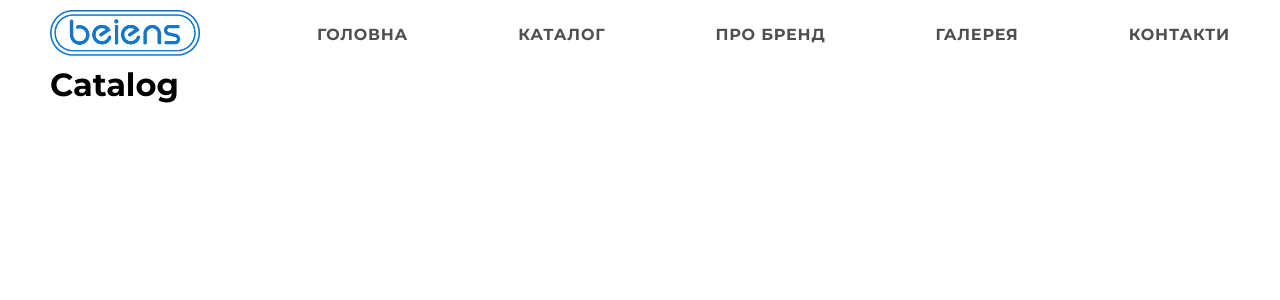
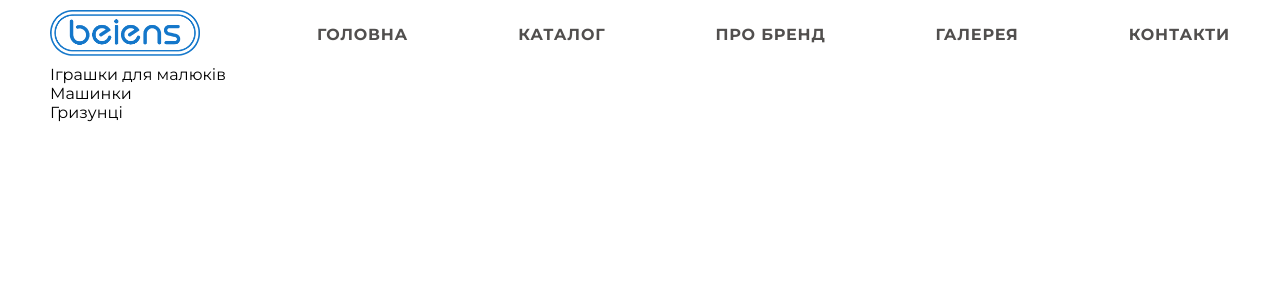
Before and after one commit to AndreyMandybura/beiens-project, a Next.js app: page /catalog in a window 1280 px wide. Shown: the top 300 px of the page. Built offline with nearby package versions, Linux system fonts and the light colour scheme.

Commit message:
Navigation for Catalog Page

```diff
--- /dev/null
+++ b/ProductsCatalogData.json
@@ -0,0 +1,82 @@
+{
+    "categories": [
+        {
+            "id": "1001",
+            "name": "Іграшки для малюків"
+        },
+        {
+            "id": "1002",
+            "name": "Машинки"
+        },
+        {
+            "id": "1003",
+            "name": "Гризунці"
+        }
+    ],
+    "products": [
+    {
+        "id": "1",
+        "available": "true",
+        "categoryId": "1001",
+        "price": "25 UAH",
+        "name": "Погремушка-грызунец Beiens музыкальная Пчелка (B204pink)",
+        "description": "Играть со своим малышом и видеть на его лице улыбку – истинное удовольствие для родителей. В этом Вам поможет веселая музыкальная Пчелка от Baiens. Эта погремушка выполнена из качественных материалов и отлично ложится в руку. Нажатием на кнопку можно запустить приятные мелодии, а также услышать разнообразные звуки животных. У основания игрушки находится прозрачный отсек, благодаря которому, малыш сможет наблюдать как пересыпаются разноцветные шарики и мигает разными цветами подсветка. На голове пчелки расположены усики с бубенцами и, крутя погремушку в руке, они будут ударяться и издавать звуки барабана. Также на голове есть силиконовые антеннки, которые можно безопасно погрызть в период прорезывания зубов. Музыкальная Пчелка от Baiens с легкостью привлечет внимание малыша, научит его реагировать на звуки и концентрировать взгляд. Она может стать отличной первой игрушкой для Вашего ребенка, а также, благодаря красочной упаковке, великолепным подарком. Бренд Beiens специализируется на производстве товаров, которые помогут молодым родителям дать современное воспитание своим малышам. Компания использует только высококачественные материалы и передовые методы производства, чтобы как можно больше мам останавливали свой выбор на их товарах."
+    },
+    {
+        "id": "2",
+        "available": "true",
+        "categoryId": "1001",
+        "price": "25 UAH",
+        "name": "Погремушка-грызунец Beiens музыкальная Пчелка (B204blue)",
+        "description": "Играть со своим малышом и видеть на его лице улыбку – истинное удовольствие для родителей. В этом Вам поможет веселая музыкальная Пчелка от Baiens. Эта погремушка выполнена из качественных материалов и отлично ложится в руку. Нажатием на кнопку можно запустить приятные мелодии, а также услышать разнообразные звуки животных. У основания игрушки находится прозрачный отсек, благодаря которому, малыш сможет наблюдать как пересыпаются разноцветные шарики и мигает разными цветами подсветка. На голове пчелки расположены усики с бубенцами и, крутя погремушку в руке, они будут ударяться и издавать звуки барабана. Также на голове есть силиконовые антеннки, которые можно безопасно погрызть в период прорезывания зубов. Музыкальная Пчелка от Baiens с легкостью привлечет внимание малыша, научит его реагировать на звуки и концентрировать взгляд. Она может стать отличной первой игрушкой для Вашего ребенка, а также, благодаря красочной упаковке, великолепным подарком. Бренд Beiens специализируется на производстве товаров, которые помогут молодым родителям дать современное воспитание своим малышам. Компания использует только высококачественные материалы и передовые методы производства, чтобы как можно больше мам останавливали свой выбор на их товарах."
+    },
+    {
+        "id": "3",
+        "available": "true",
+        "categoryId": "1002",
+        "price": "25 UAH",
+        "name": "Машинки",
+        "description": "Машинки"
+    },
+    {
+        "id": "4",
+        "available": "true",
+        "categoryId": "1002",
+        "price": "25 UAH",
+        "name": "Машинки2",
+        "description": "Машинки2"
+    },
+    {
+        "id": "5",
+        "available": "true",
+        "categoryId": "1002",
+        "price": "25 UAH",
+        "name": "Машинки3",
+        "description": "Машинки3"
+    },
+    {
+        "id": "6",
+        "available": "true",
+        "categoryId": "1003",
+        "price": "25 UAH",
+        "name": "Гризунці",
+        "description": "ТрусГризунціи"
+    },
+    {
+        "id": "7",
+        "available": "true",
+        "categoryId": "1003",
+        "price": "25 UAH",
+        "name": "Гризунці2",
+        "description": "Гризунці2"
+    },
+    {
+        "id": "8",
+        "available": "true",
+        "categoryId": "1003",
+        "price": "25 UAH",
+        "name": "Гризунці2",
+        "description": "Гризунці2"
+    }
+]
+}
--- /dev/null
+++ b/components/CategoryList/CategoryList.js
@@ -0,0 +1,21 @@
+import Image from 'next/image';
+import s from './CategoryList.module.css';
+import data from '../../ProductsCatalogData.json';
+
+export function CategoryList() {
+
+    return (
+        <>
+            <div >
+                <ul >
+                    {data.categories.map(category =>
+                        <li key={category.id}>
+                            <div>{category.name}
+                            </div>
+                        </li>
+                    )}
+                </ul>
+            </div>
+        </>
+    );
+}
--- a/pages/catalog.js
+++ /dev/null
@@ -1,11 +0,0 @@
-import { NavBar } from "../components/NavBar/NavBar";
-
-export default function Catalog() {
-    return (
-        <>
-            <NavBar title={"Каталог"}>
-                <h1>Catalog</h1>
-            </NavBar>
-        </>
-    )
-}
--- /dev/null
+++ b/pages/catalog/index.js
@@ -0,0 +1,12 @@
+import { NavBar } from "../../components/NavBar/NavBar";
+import { CategoryList } from "../../components/CategoryList/CategoryList"
+
+export default function Catalog() {
+    return (
+        <>
+            <NavBar title={"Каталог"}>
+                <CategoryList />
+            </NavBar>
+        </>
+    )
+}
```
Also changed, not shown: pages/catalog/category/index.js (added, +11 -0 lines), pages/catalog/category/product/[id].js (added, +11 -0 lines), components/CategoryList/CategoryList.module.css (added).
